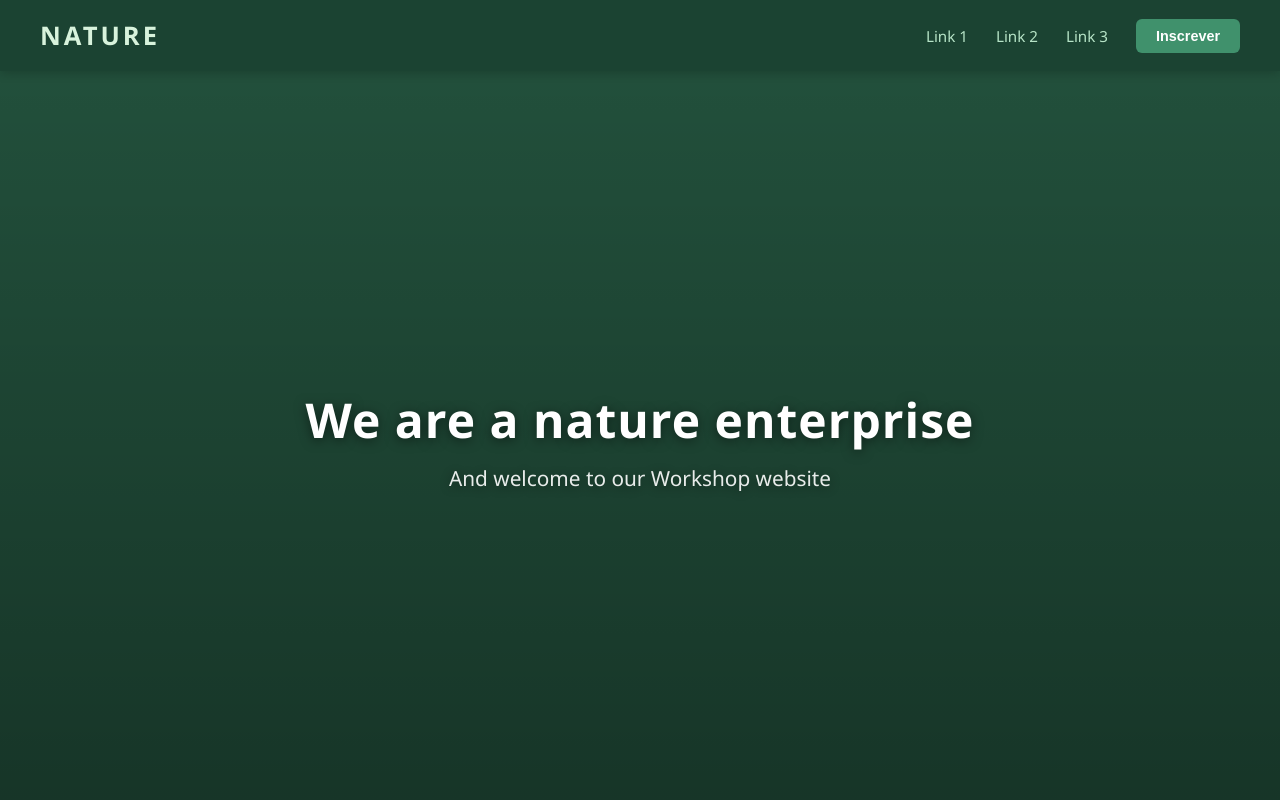
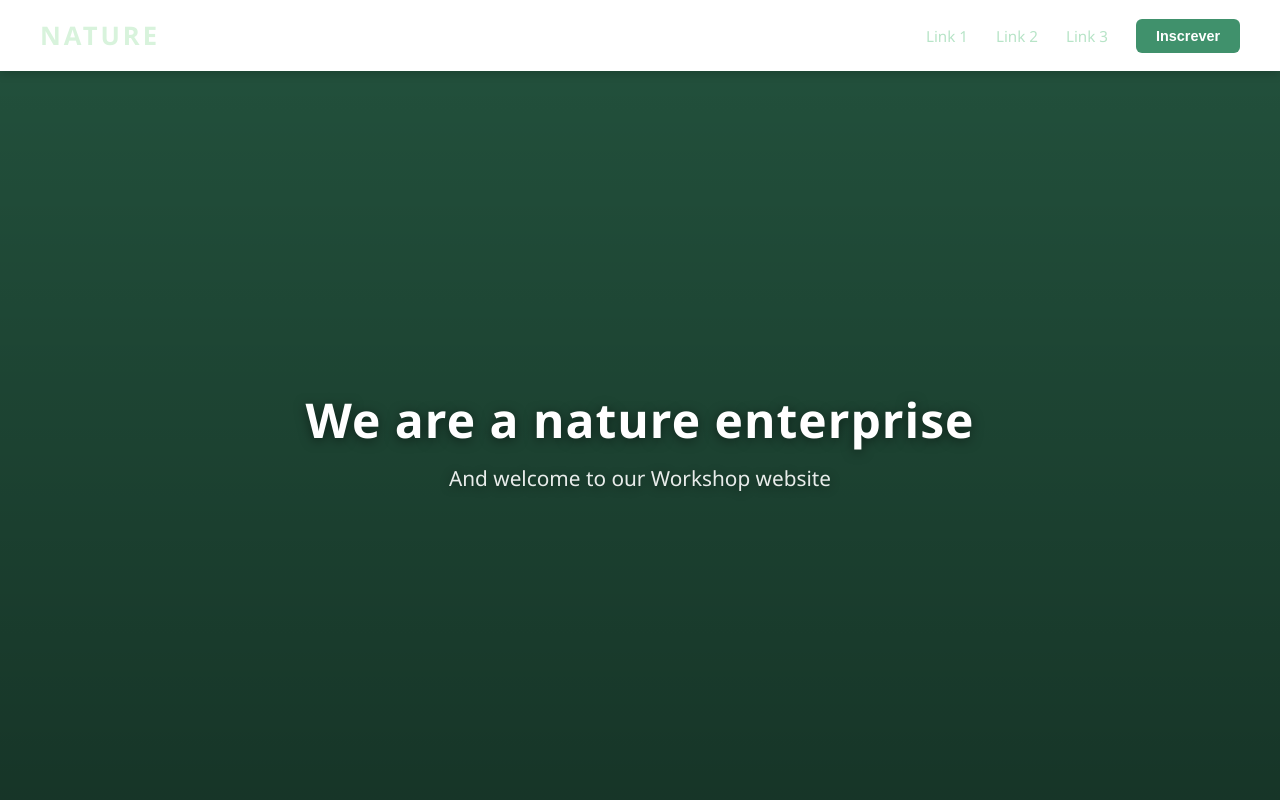
Before and after one commit to RodrigoAssuncaoo/portfolio-web, a plain HTML site: page index.html in a window 1280 px wide. Shown: the top 800 px of the page. Drawn offline with Linux system fonts and the light colour scheme.

Commit message:
second commit

```diff
--- a/index.html
+++ b/index.html
@@ -19,7 +19,6 @@
 
         /* ── HEADER ── */
         header {
-            background-color: #1b4332;
             padding: 18px 40px;
             display: grid;
             grid-template-columns: 1fr auto;
```
